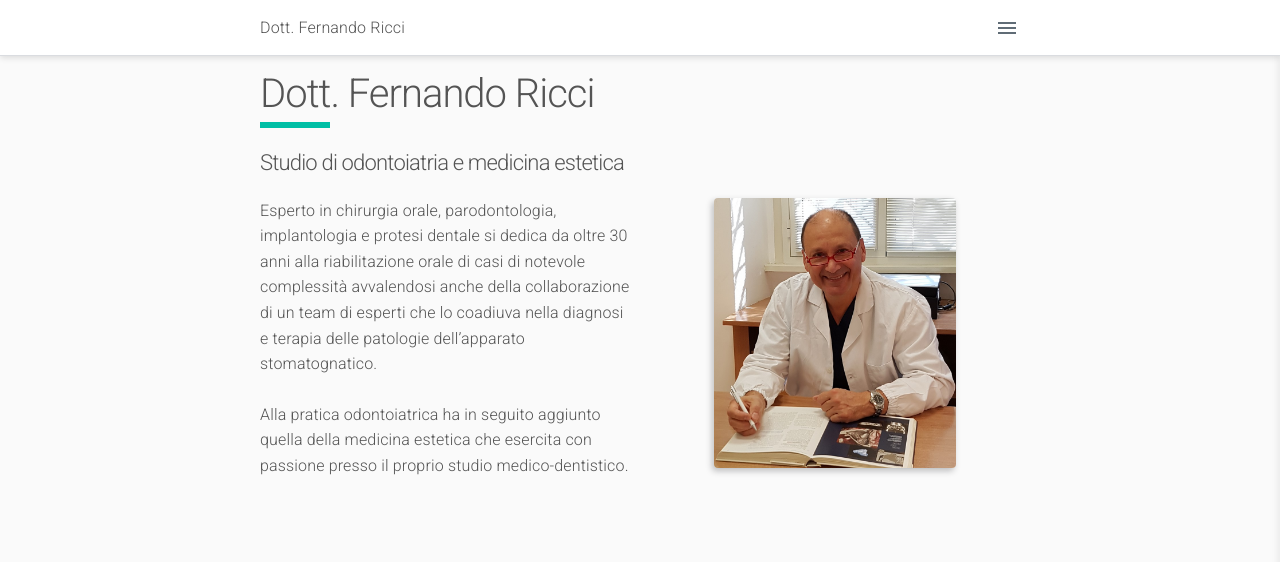
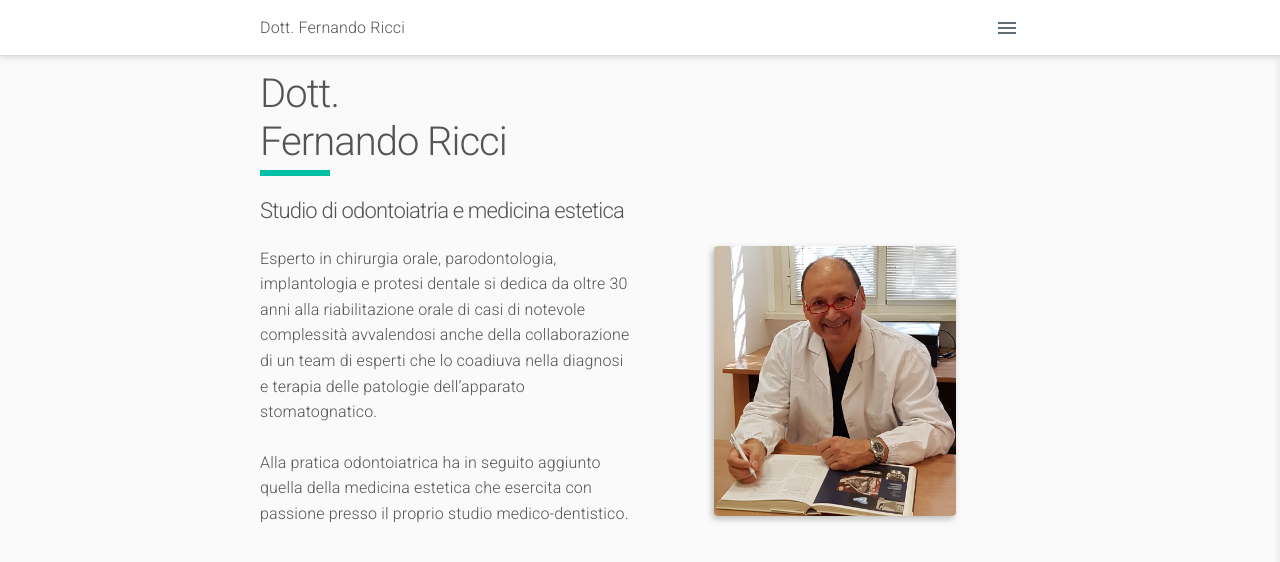
Before and after one commit to ascandone/studio-fernando-ricci, a Jekyll site: the page built from _pages/index.md, in a window 1280 px wide. Shown: the top 562 px of the page. Built offline with Jekyll 4.4.1, drawn with Linux system fonts in a browser that asks for light colours.

Commit message:
small changes

```diff
--- a/_layouts/home.html
+++ b/_layouts/home.html
@@ -2,8 +2,7 @@
 layout: default
 ---
 
-
-<h1>Dott. Fernando Ricci</h1>
+<h1>Dott. <br> Fernando Ricci</h1>
 <h4>Studio di odontoiatria e medicina estetica</h4>
 
 <div id="home" class="row">
```
